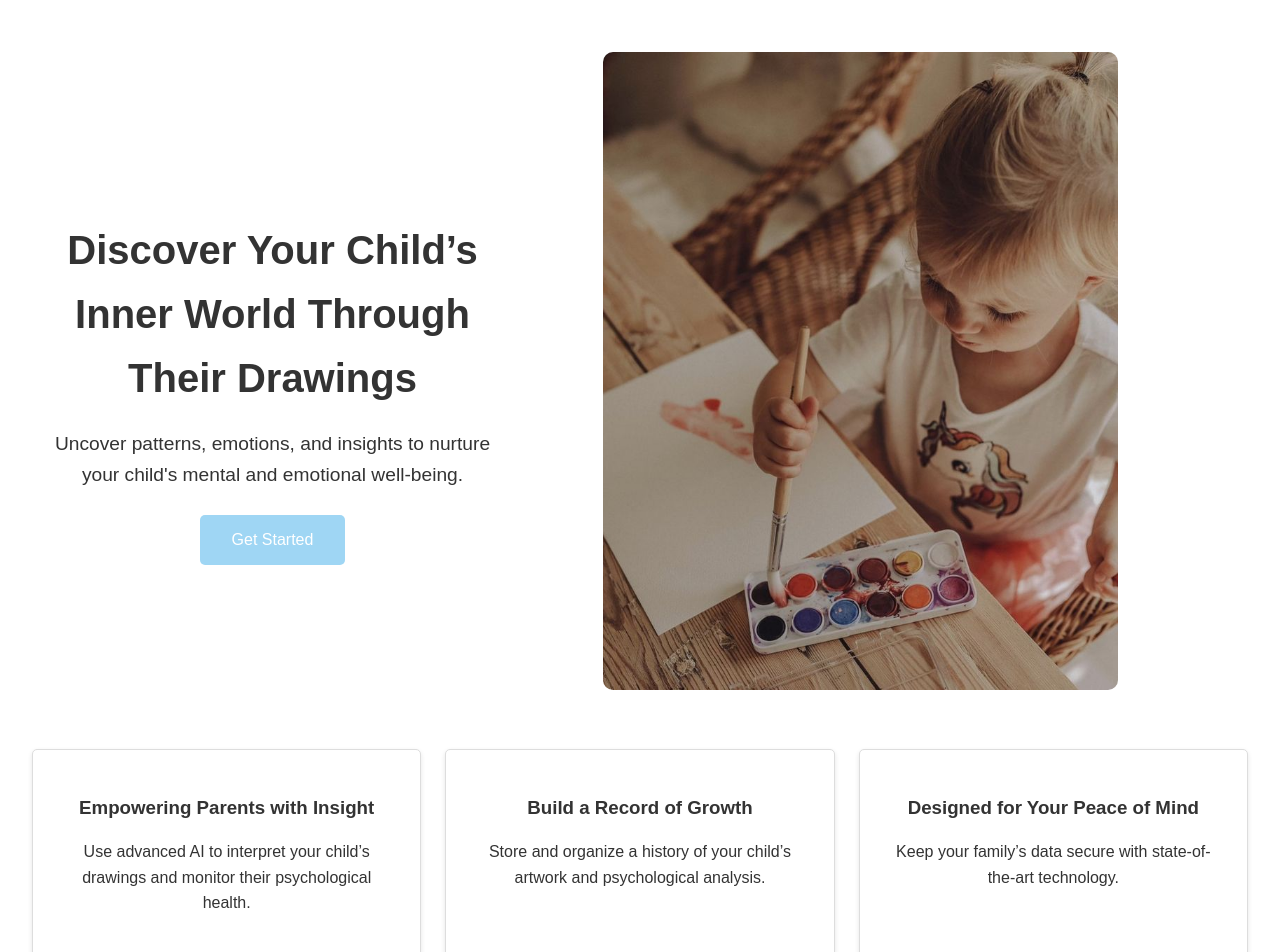
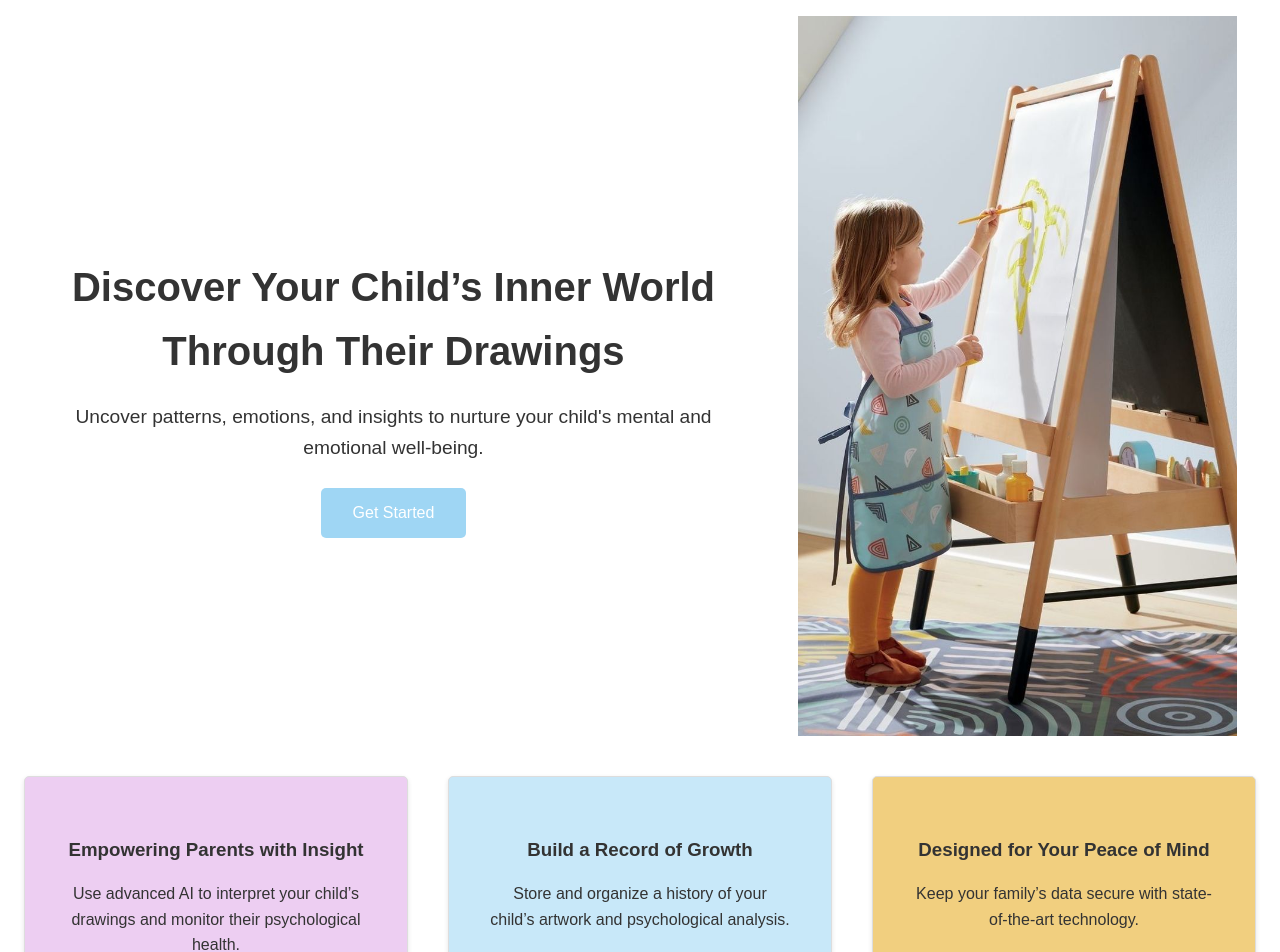
Before and after one commit to HebaHamdan2/Draw-Insight-app, a React (Create React App) app: page / in a window 1280 px wide. Shown: the top 952 px of the page. Built offline with nearby package versions, Linux system fonts and the light colour scheme.

Commit message:
Landing page done

```diff
--- a/src/Pages/LandingPage/LandingPage.css
+++ b/src/Pages/LandingPage/LandingPage.css
@@ -7,13 +7,7 @@ body {
 
   .landing-page {
     text-align: center;
-    padding: 2rem;
-  }
-
-  .hero-banner {
-    background: #fff;
-    padding: 2rem 1rem;
-    margin-bottom: 2rem;
+    padding: 1rem;
   }
 
   .hero-banner h1 {
@@ -43,19 +37,27 @@ body {
 
   .features {
     display: grid;
-    grid-template-columns: repeat(auto-fit, minmax(300px, 1fr));
-    gap: 1.5rem;
-    margin: 2rem 0;
+    grid-template-columns: repeat(auto-fit, minmax(200px, 1fr));
+    gap: 2.5rem;
+    margin: 2rem 0.5rem;
+    cursor: pointer;
   }
 
   .feature-card {
-    background: #fff;
     border: 1px solid #ddd;
     border-radius: 5px;
-    padding: 1.5rem;
+    padding: 2.5rem;
     box-shadow: 0 2px 5px rgba(0, 0, 0, 0.1);
   }
-
+  .feature-card:nth-child(1){
+    background: rgba(225, 175, 234, 0.603);
+  }
+  .feature-card:nth-child(2){
+    background:#9fd6f491;
+  }
+  .feature-card:nth-child(3){
+    background: rgba(230, 169, 26, 0.555);
+  }
   .feature-card h3 {
     margin-bottom: 1rem;
   }
@@ -63,17 +65,15 @@ body {
   .hero-banner {
     display: flex;
     align-items: center;
-    justify-content: space-between;
-    padding: 20px;
+    justify-content: space-around;
   }
 
   .hero-content {
     flex: 1;
-    max-width: 600px;
+    max-width: 700px;
   }
 
   .hero-image img {
-    max-width: 70%;
-    height: auto;
-    border-radius: 10px;
+    max-width: 100vw;
+    height: 90vh;
   }
--- a/src/Pages/LandingPage/LandingPage.jsx
+++ b/src/Pages/LandingPage/LandingPage.jsx
@@ -15,7 +15,7 @@ const LandingPage = () => {
           </button>
         </div>
         <div className="hero-image">
-        <img src="/heroImage.jpg" alt="Family with child drawing" />
+        <img src="/hero.jpg" alt="Family with child drawing" />
 
         </div>
       </section>
```
Also changed, not shown: public/hero.jpg (added).
